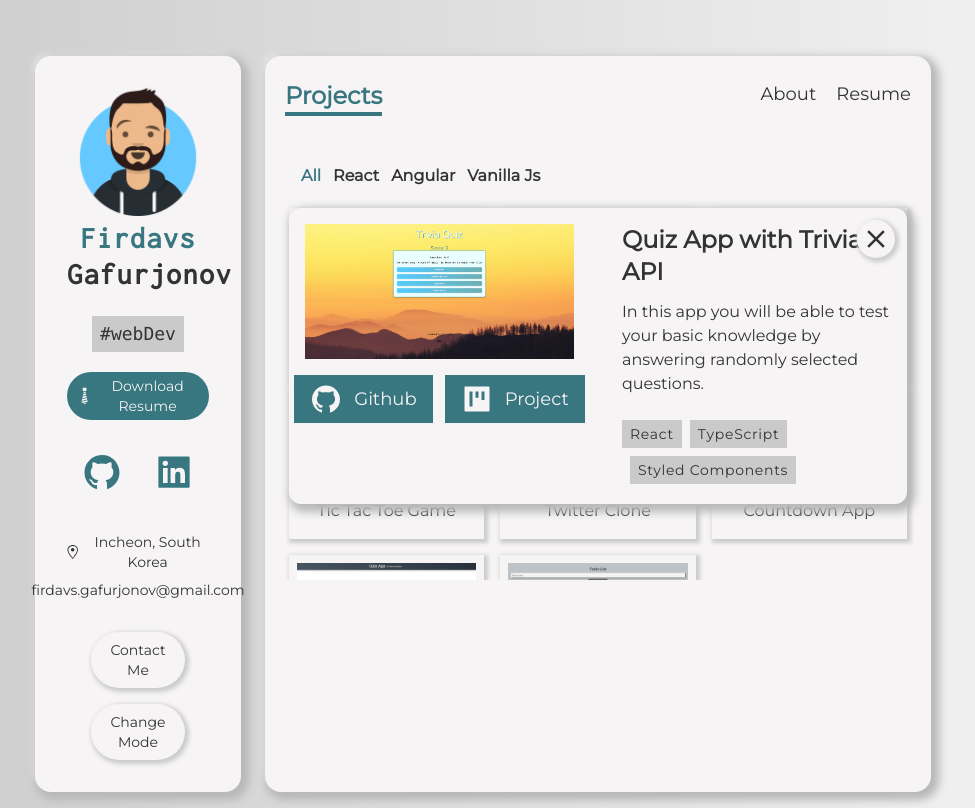
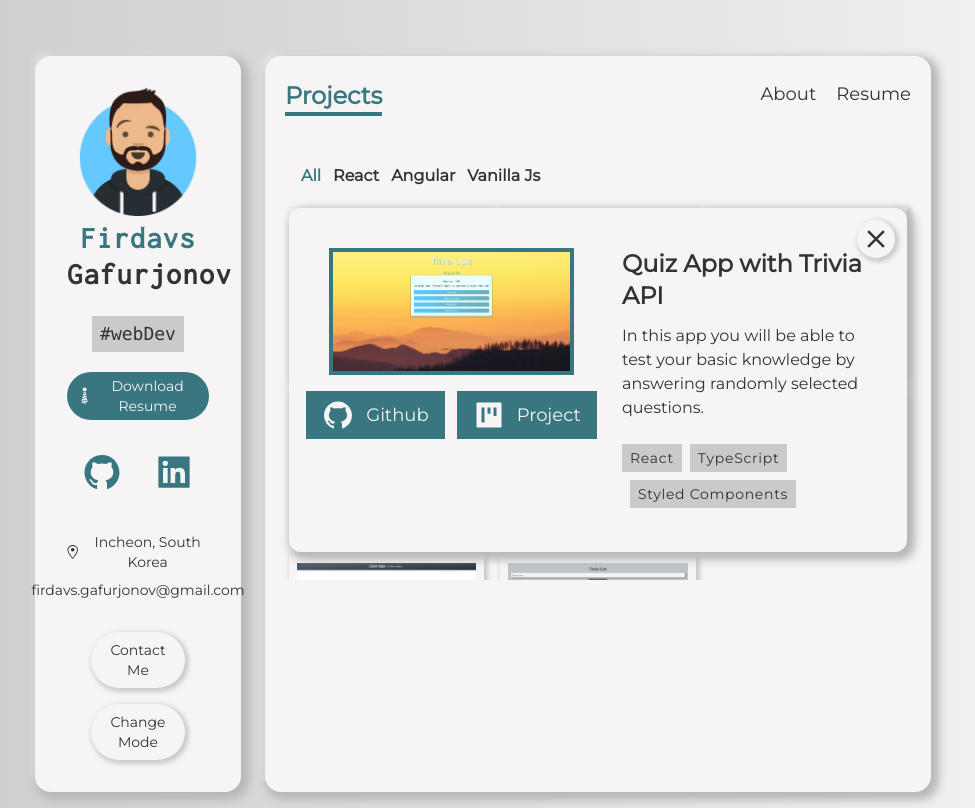
Before and after one commit to gfirik/portfolio, a Next.js app: page /projects in a window 1280 px wide. Both pictures are taken after a click on the picture 543 px from the left and 260 px from the top of the page. Shown: the whole page, without its empty margins (157-1132 px from the left). Built offline with nearby package versions, Linux system fonts and the light colour scheme.

Commit message:
debugged&finished

```diff
--- a/components/ProjectCard.tsx
+++ b/components/ProjectCard.tsx
@@ -8,6 +8,8 @@ import { fadeInUp, stagger } from "../animations";
 
 const ProjectCard:FunctionComponent<{
     project:IProject;
+    showDetail: null|number,
+    setShowDetail:(id:null|number) => void
 }> = ({
     project: {
         name,
@@ -16,11 +18,11 @@ const ProjectCard:FunctionComponent<{
         deployed_url,
         description,
         github_url,
-        key_techs
-    }
+        key_techs,
+        id,
+    },
+    showDetail, setShowDetail
 }) => {
-
-    const [showDetail, setShowDetail] = useState(false);
 
     return (
         <div>
@@ -28,18 +30,19 @@ const ProjectCard:FunctionComponent<{
                 src={image_path}
                 alt={name}
                 className="cursor-pointer"
-                onClick={()=>setShowDetail(true)}
+                onClick={()=>setShowDetail(id)}
                 layout='responsive'
                 height='200'
                 width='400'
             />
             <p className="my-2 text-center">{name}</p>
 
-            {showDetail && (
-                <div className="absolute top-0 left-0 z-10 grid w-full h-auto p-4 text-black bg-white shadow rounded-xl dark:shadow-dark md:grid-cols-2 gap-x-12 dark:text-white dark:bg-black">
+            {showDetail === id && (
+                <div className="absolute top-0 left-0 z-10 grid w-full h-auto p-4 text-black bg-white shadow md:p-10 rounded-xl dark:shadow-dark md:grid-cols-2 gap-x-12 dark:text-white dark:bg-black">
                     <motion.div variants={stagger} initial="initial" animate="animate">
                         <motion.div
                             variants={fadeInUp}
+                            className="border-4 border-ming"
                         >
                             <Image
                                 src={image_path}
@@ -71,7 +74,8 @@ const ProjectCard:FunctionComponent<{
                             ))}
                         </motion.div>
                     </motion.div>
-                    <button className="absolute p-1 bg-white rounded-full shadow-sm dark:shadow-darkSm top-3 right-3 focus:outline-none dark:bg-black2" onClick={()=>setShowDetail(false)}>
+                    <button className="absolute p-1 bg-white rounded-full shadow-sm dark:shadow-darkSm top-3 right-3 focus:outline-none dark:bg-black2"
+                        onClick={()=>setShowDetail(null)}>
                         <MdClose size={30} />
                     </button>
                 </div>
--- a/components/Sidebar.tsx
+++ b/components/Sidebar.tsx
@@ -30,8 +30,8 @@ const Sidebar = () => {
             </p>
             <a
                 className="flex items-center justify-center px-2 py-1 my-2 text-white rounded-full bg-ming"
-                href=""
-                download="CV_Firdavs_Gafurjonov"
+                href="./assets/Firdavs's Resume.pdf"
+                download="Firdavs's Resume.pdf"
             >
                 <GiTie className="w-6 h-6"/>Download Resume
             </a>
--- a/data.ts
+++ b/data.ts
@@ -101,6 +101,7 @@ export const languages:ISkill[] = [
 
 export const projects:IProject[] = [
   {
+    id: 1,
     name: 'Quiz App with Trivia API',
     description: 'In this app you will be able to test your basic knowledge by answering randomly selected questions.',
     image_path: '/images/react-ts-quiz.png',
@@ -110,6 +111,7 @@ export const projects:IProject[] = [
     key_techs: ['React','TypeScript', 'Styled Components']
   },
   {
+    id: 2,
     name: 'Video Game Database Application',
     description: 'This app allows you to explore more than 350000+ video games. This app was built using Rapid API.',
     image_path: '/images/ng-game-db.png',
@@ -119,6 +121,7 @@ export const projects:IProject[] = [
     key_techs: ['Angular','TypeScript', 'SCSS']
   },
   {
+    id: 3,
     name: 'Web Page of Eduvive',
     description: 'This webpage was created for Eduvive Education Center.',
     image_path: '/images/eduvive.png',
@@ -128,6 +131,7 @@ export const projects:IProject[] = [
     key_techs: ['JavaScript','SCSS', 'Tilt.js', 'Swiper.js'],
   },
   {
+    id: 4,
     name: 'Tic Tac Toe Game',
     description: 'Simple Tic Tac Toe Game built in Angular',
     image_path: '/images/react-ts-quiz.png',
@@ -137,6 +141,7 @@ export const projects:IProject[] = [
     key_techs: ['Angular','TypeScript', 'SCSS']
   },
   {
+    id: 5,
     name: 'Twitter Clone',
     description: 'This app forces you to give up your real twitter app and start to use this app with its main functionalities',
     image_path: '/images/react-ts-quiz.png',
@@ -146,6 +151,7 @@ export const projects:IProject[] = [
     key_techs: ['React','JavaScript']
   },
   {
+    id:6,
     name: 'Countdown App',
     description: 'In this app you can see how much time left untill the time you select',
     image_path: '/images/countdown-app.png',
@@ -155,6 +161,7 @@ export const projects:IProject[] = [
     key_techs: ['JavaScript', 'SCSS']
   },
   {
+    id: 7,
     name: 'Simple Quiz App',
     description: 'I have built the app to improve my JavaScript skills and it`s beginner friendly project that can be learnt from code itself:)',
     image_path: '/images/js-quiz.png',
@@ -164,6 +171,7 @@ export const projects:IProject[] = [
     key_techs: ['JavaScript', 'SCSS']
   },
   {
+    id: 8,
     name: 'Todo List App',
     description: 'Simple todo list app where you can save your todos and remove them as your daily reminder',
     image_path: '/images/ng-todo-list.png',
--- a/pages/projects.tsx
+++ b/pages/projects.tsx
@@ -10,6 +10,7 @@ const Projects = () => {
 
     const[projects, setProjects] = useState(projectsData);
     const[active, setActive] = useState("all");
+    const[showDetail, setShowDetail] = useState<number | null>(null);
 
     const handlerFilterCategory = (category: Category | 'all') => {
         if(category==='all'){
@@ -44,7 +45,7 @@ const Projects = () => {
                         className="col-span-12 p-2 bg-white shadow-sm sm:col-span-6 lg:col-span-4 dark:bg-black2 dark:shadow-darkSm"
                         key={project.name}
                     >
-                        <ProjectCard project={project}  />
+                        <ProjectCard project={project} showDetail={showDetail} setShowDetail={setShowDetail}/>
                     </motion.div>
                 ))}
             </motion.div>
--- a/styles/globals.css
+++ b/styles/globals.css
@@ -7,3 +7,12 @@ body {
   font-family: sans-serif;
   color: #333;
 }
+
+::-webkit-scrollbar-thumb {
+  background: #387780;
+}
+
+::-webkit-scrollbar {
+  width: 8px;
+  height: 0px;
+}
--- a/types.ts
+++ b/types.ts
@@ -13,6 +13,7 @@ export interface ISkill {
 };
 
 export interface IProject {
+    id: number,
     name: string,
     description: string,
     image_path: string,
```
Also changed, not shown: 1 other file (tests, documents, lock files or other folders).
